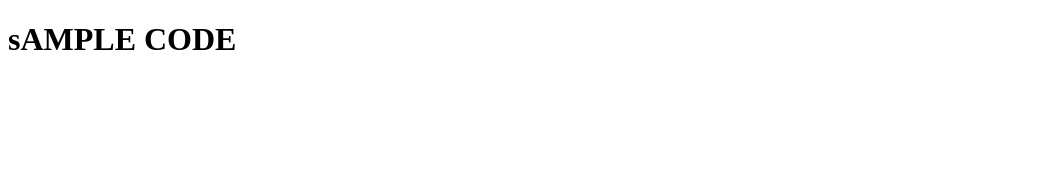
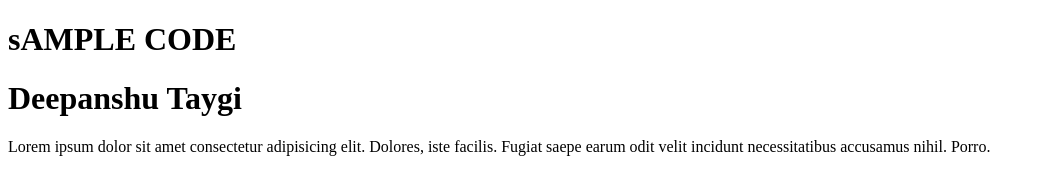
Before and after one commit to deepanshutyagi044/project2, a plain HTML site: page index.html in a window 1280 px wide. Shown: the whole page, without its empty margins (0-1045 px from the left). Drawn offline with Linux system fonts and the light colour scheme.

Commit message:
Add new author or paragrap tag

```diff
--- a/index.html
+++ b/index.html
@@ -7,5 +7,10 @@
 </head>
 <body>
     <H1> sAMPLE CODE </H1>
+    <h1> Deepanshu Taygi </h1>
+
+    <p> Lorem ipsum dolor sit amet consectetur adipisicing elit. Dolores, iste facilis. Fugiat saepe earum odit velit incidunt necessitatibus accusamus nihil. Porro.
+    </p>
+    </p>
 </body>
 </html>
```
Also changed, not shown: 1 other file.
